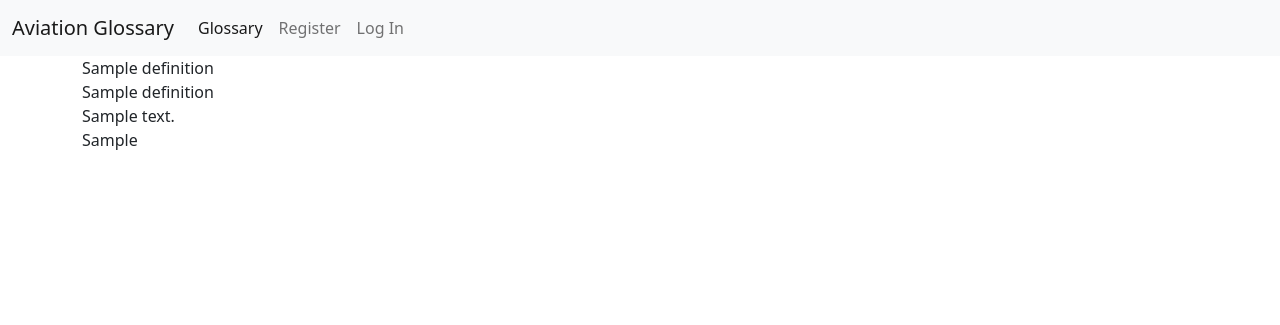
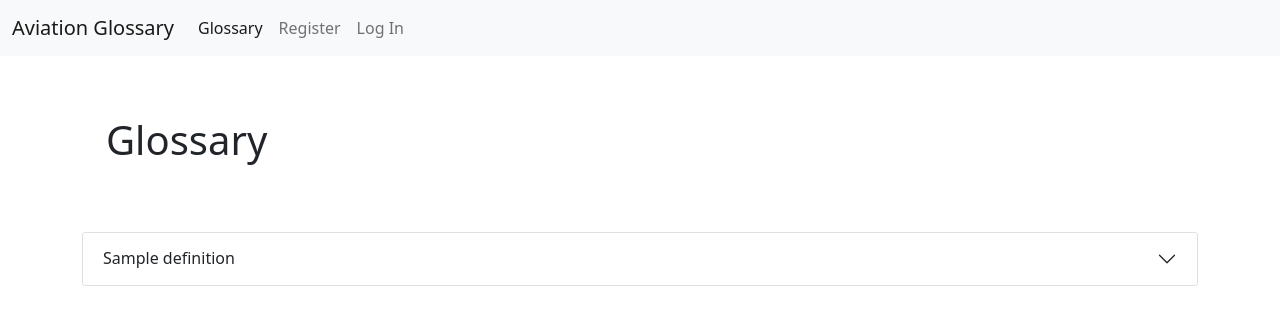
Before and after one commit to gretaegan/aviation-glossary, a Flask app: page / in a window 1280 px wide. Shown: the top 325 px of the page. Run offline with Flask 2, Linux system fonts and the light colour scheme; a database or web service that is not in the repository returns one stand-in record (values such as "Sample title"); some libraries are stand-ins or nearby versions.

Commit message:
Create Bootstrap Accordian and bind data to accordian

```diff
--- a/app.py
+++ b/app.py
@@ -22,7 +22,7 @@ mongo = PyMongo(app)
 @app.route("/")
 @app.route("/get_definitions")
 def get_definitions():
-    definitions = mongo.db.definitions.find()
+    definitions = list(mongo.db.definitions.find())
     return render_template("glossary.html", definitions=definitions)
 
 
--- a/static/css/style.css
+++ b/static/css/style.css
@@ -14,3 +14,8 @@
     text-align: center;
     padding-bottom: 20px;
 }
+
+.glossary-heading {
+    padding-top: 60px;
+    padding-bottom: 60px;
+}
--- a/templates/glossary.html
+++ b/templates/glossary.html
@@ -1,11 +1,35 @@
 {% extends "base.html" %}
 {% block content %}
 
+  <section>
+    <div class="container">
+        <div class="row">
+            <div class="col-sm-12 glossary-heading">
+                <h1> Glossary </h1>
+            </div>
+        </div>
+    </div>
 
     {% for definition in definitions %}
-       {{ definition.definition_name }}<br>
-       {{ definition.category_name }}<br>
-       {{ definition.definition_description }}<br>
-       {{ definition.definition_example }}<br>
+      <div class="accordion" id="def-accordian">
+        <div class="accordion-item">
+          <h2 class="accordion-header" id="def-heading">
+            <button class="accordion-button collapsed" type="button" data-bs-toggle="collapse" data-bs-target="#collapseOne" aria-expanded="false" aria-controls="collapseOne">
+                {{ definition.definition_name }}
+            </button>
+          </h2>
+          <div id="collapseOne" class="accordion-collapse collapse" aria-labelledby="headingOne" data-bs-parent="#def-accordian">
+            <div class="accordion-body">
+                <strong><em> Definition: </em>{{ definition.definition_description }}</strong>
+               <p>
+                <em> Category: </em> {{ definition.category_name }}<br>
+                <em> Example: </em>{{ definition.definition_example }}
+               </p>
+            </div>
+          </div>
+         </div>
+        </div>
+      </div>
     {% endfor %}
+  </section>
 {% endblock %}
```
